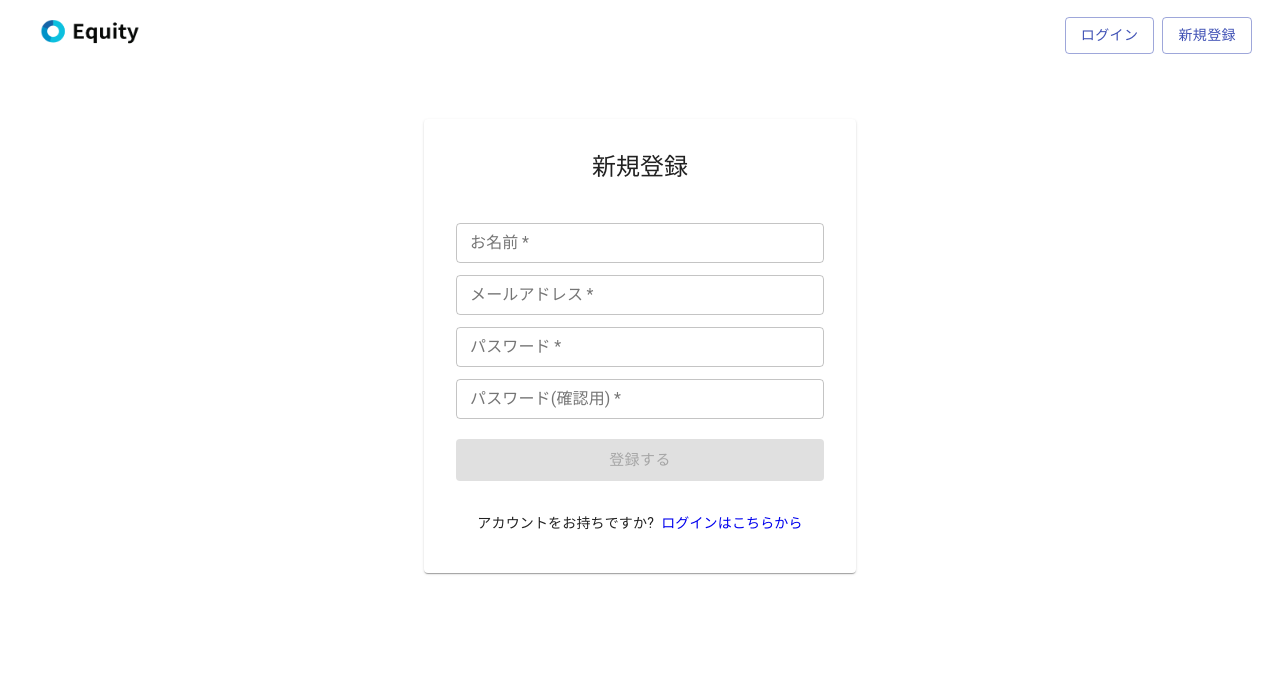
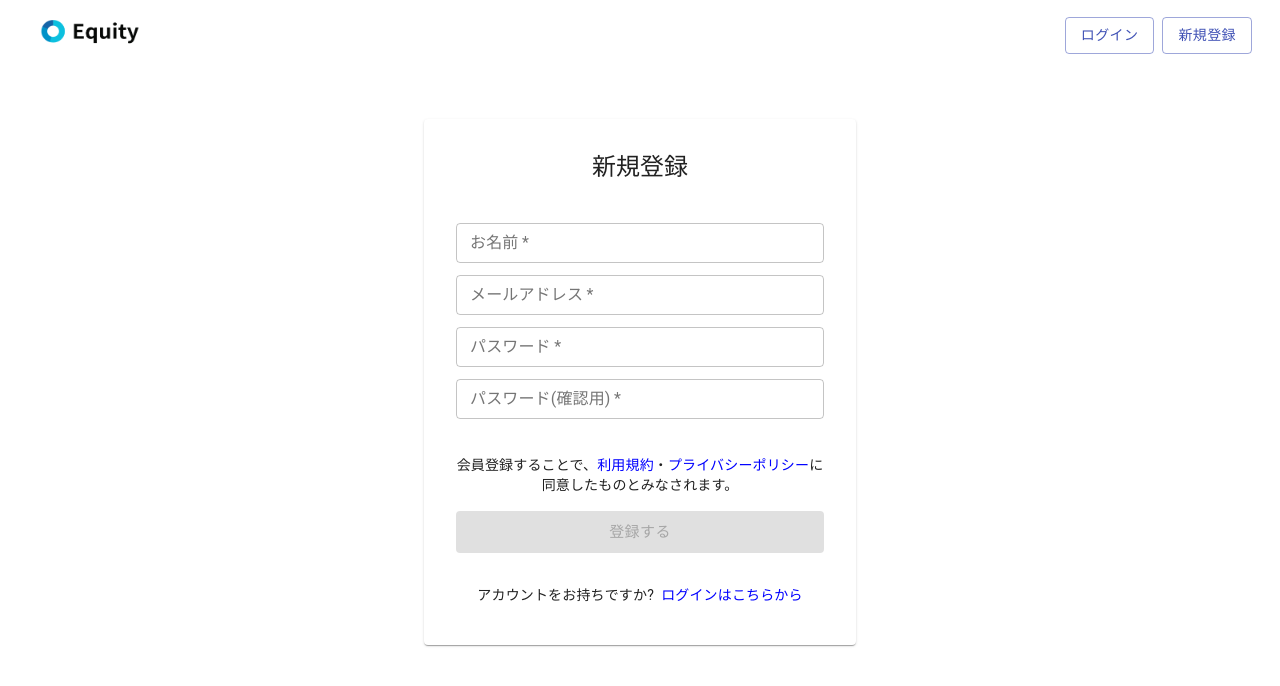
Before and after one commit to Capdesk-Team/capitable-web, a React (Create React App) app in the folder frontend/: page /signup in a window 1280 px wide. Shown: the top 686 px of the page. Built offline with nearby package versions, Linux system fonts and the light colour scheme; the HTML template or start-up script is replaced by a standard one; what axios-case-converter would draw is missing.

Commit message:
fix signup & signin pages

```diff
--- a/frontend/src/components/pages/SignIn.tsx
+++ b/frontend/src/components/pages/SignIn.tsx
@@ -1,8 +1,12 @@
 import React, { useState, useContext } from "react"
 import { useNavigate, Link } from "react-router-dom"
+import { AuthContext } from "App"
 import Cookies from "js-cookie"
-
-import { makeStyles, Theme } from "@material-ui/core/styles"
+// API
+import { signIn } from "api/auth"
+// Interfaces
+import { SignInParams } from "interfaces/user"
+// Material UI
 import { Typography } from "@material-ui/core"
 import TextField from "@material-ui/core/TextField"
 import Card from "@material-ui/core/Card"
@@ -10,12 +14,12 @@ import CardContent from "@material-ui/core/CardContent"
 import CardHeader from "@material-ui/core/CardHeader"
 import Button from "@material-ui/core/Button"
 import Box from "@material-ui/core/Box"
+// Import Style
+import { makeStyles, Theme } from "@material-ui/core/styles"
+// Component
+import AlertMessage from "components/utils/AlertMessage"
 
-import { AuthContext } from "App"
-import AlertMessage from "components/utils/AlertMessage"
-import { signIn } from "api/auth"
-import { SignInParams } from "interfaces/user"
-
+// Style
 const useStyles = makeStyles((theme: Theme) => ({
   container: {
     marginTop: theme.spacing(6)
@@ -36,8 +40,13 @@ const useStyles = makeStyles((theme: Theme) => ({
     marginTop: "2rem"
   },
   link: {
-    textDecoration: "none"
-  }
+    textDecoration: "none",
+    color: "blue",
+    "&:hover, &:active, &:focus": {
+      color: "blue",
+      textDecoration: "none",
+    }
+  },
 }))
 
 // サインイン用ページ
@@ -113,6 +122,7 @@ const SignIn: React.FC = () => {
               type="submit"
               variant="contained"
               size="large"
+              disableElevation
               fullWidth
               color="primary"
               disabled={!email || !password ? true : false} // 空欄があった場合はボタンを押せないように
--- a/frontend/src/components/pages/SignUp.tsx
+++ b/frontend/src/components/pages/SignUp.tsx
@@ -1,8 +1,12 @@
 import React, { useState, useContext } from "react"
 import { useNavigate, Link } from "react-router-dom"
+import { AuthContext } from "App"
 import Cookies from "js-cookie"
-
-import { makeStyles, Theme } from "@material-ui/core/styles"
+// API
+import { signUp } from "api/auth"
+// Interfaces
+import { SignUpParams } from "interfaces/user"
+// Material UI
 import TextField from "@material-ui/core/TextField"
 import Card from "@material-ui/core/Card"
 import CardContent from "@material-ui/core/CardContent"
@@ -10,11 +14,10 @@ import CardHeader from "@material-ui/core/CardHeader"
 import Button from "@material-ui/core/Button"
 import Box from "@material-ui/core/Box"
 import { Typography } from "@material-ui/core"
-
-import { AuthContext } from "App"
+// Import Style
+import { makeStyles, Theme } from "@material-ui/core/styles"
+// Components
 import AlertMessage from "components/utils/AlertMessage"
-import { signUp } from "api/auth"
-import { SignUpParams } from "interfaces/user"
 
 const useStyles = makeStyles((theme: Theme) => ({
   container: {
@@ -36,8 +39,13 @@ const useStyles = makeStyles((theme: Theme) => ({
     marginTop: "2rem"
   },
   link: {
-    textDecoration: "none"
-  }
+    textDecoration: "none",
+    color: "blue",
+    "&:hover, &:active, &:focus": {
+      color: "blue",
+      textDecoration: "none",
+    }
+  },
 }))
 
 // サインアップ用ページ
@@ -79,7 +87,7 @@ const SignUp: React.FC = () => {
 
         navigate("/")
 
-        console.log("Signed in successfully!")
+        console.log("ログインに成功しました")
       } else {
         setAlertMessageOpen(true)
       }
@@ -135,11 +143,25 @@ const SignUp: React.FC = () => {
               autoComplete="current-password"
               onChange={event => setPasswordConfirmation(event.target.value)}
             />
+            <Box textAlign="center" className={classes.box}>
+              <Typography variant="body2">
+                会員登録することで、
+                <Link to="/terms" className={classes.link}>
+                  利用規約
+                </Link>
+                ・
+                <Link to="/privacy" className={classes.link}>
+                  プライバシーポリシー
+                </Link>
+                に同意したものとみなされます。
+              </Typography>
+            </Box>
             <Button
               type="submit"
               variant="contained"
               size="large"
               fullWidth
+              disableElevation
               color="primary"
               disabled={!name || !email || !password || !passwordConfirmation ? true : false}
               className={classes.submitBtn}
@@ -158,7 +180,7 @@ const SignUp: React.FC = () => {
           </CardContent>
         </Card>
       </form>
-      <AlertMessage // エラーが発生した場合はアラートを表示
+      <AlertMessage
         open={alertMessageOpen}
         setOpen={setAlertMessageOpen}
         severity="error"
```
